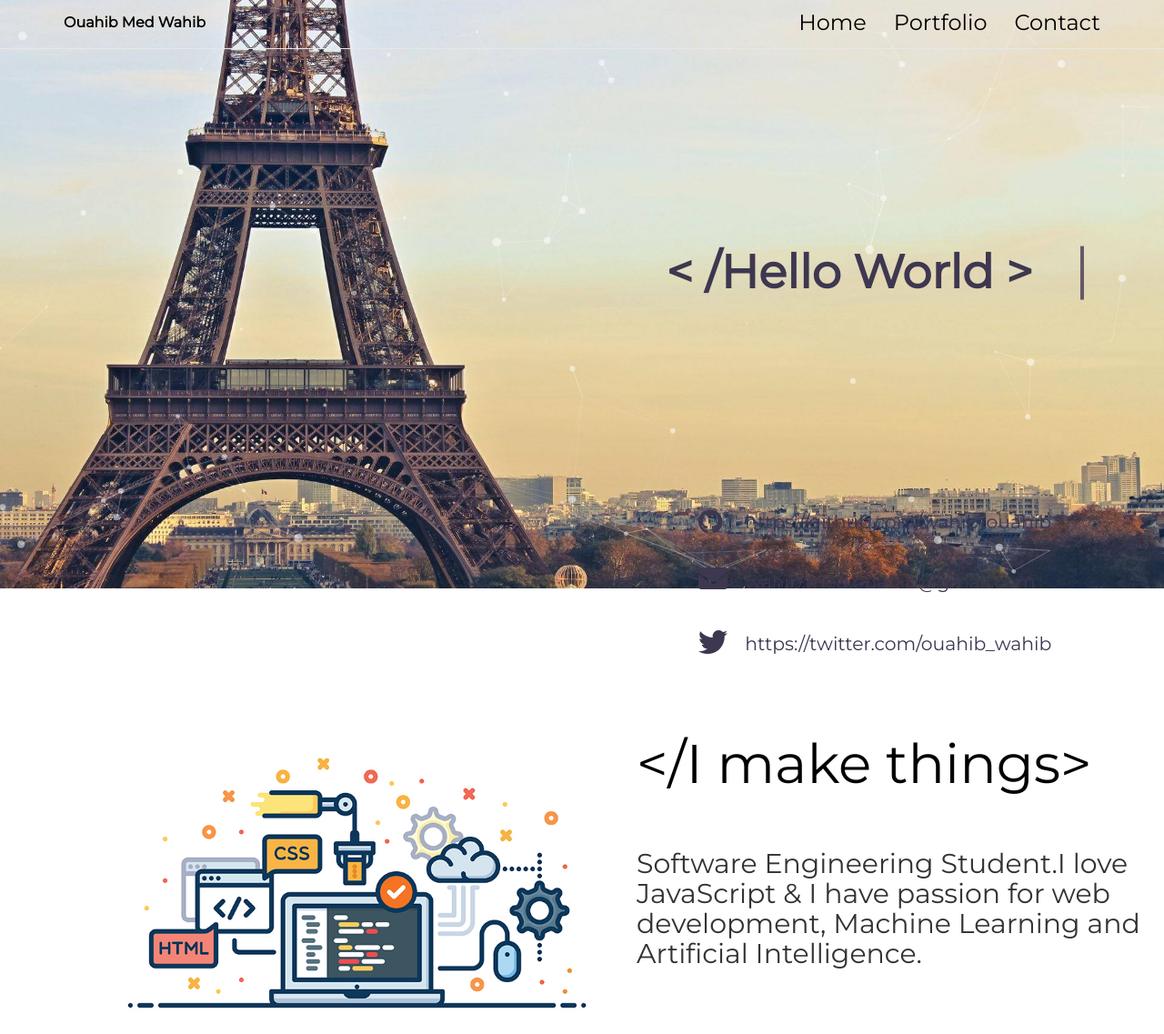
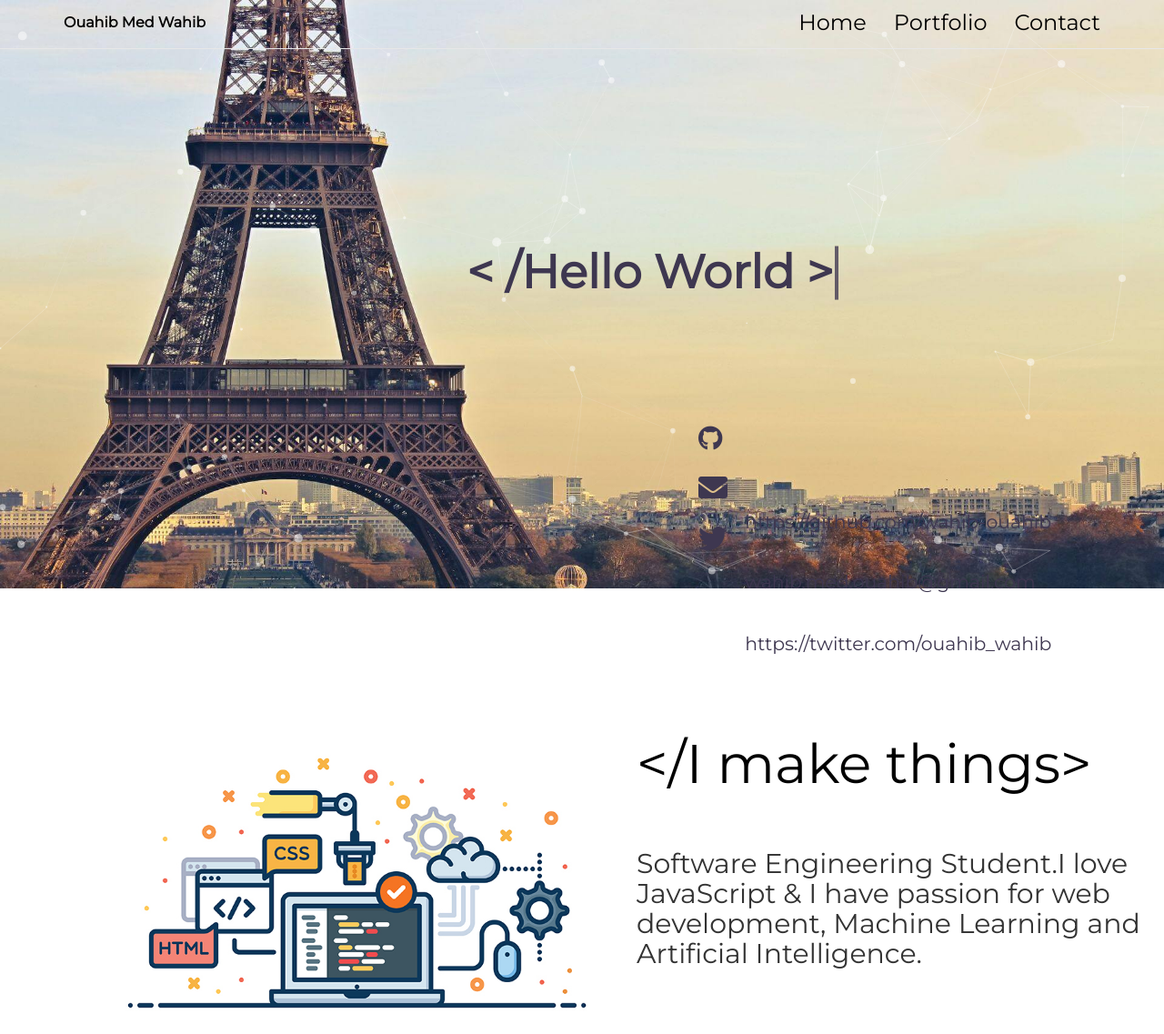
Before and after one commit to wahib-ouahib/host, a PHP site: page / in a window 1280 px wide. Shown: the top 1137 px of the page at 91% size. Run offline with PHP 8.4, Linux system fonts and the light colour scheme; some libraries are stand-ins or nearby versions; some web fonts are replaced.

Commit message:
fixing getting on the way pb

```diff
--- a/css/style.css
+++ b/css/style.css
@@ -188,21 +188,21 @@ footer{
 
 #fab1 {
   position: absolute;
-  top: 560px;
+  top: 58.5%;
   left: 60%;
   color: #3E3750;
 }
 
 .fas {
   position: absolute  ;
-  top: 620px;
+  top: 65%;
   left: 60%;
   color: #3E3750;
 }
 
 #fab2 {
   position: absolute  ;
-  top: 690px;
+  top: 72%;
   left: 60%;
   color: #3E3750;
 }
@@ -247,7 +247,7 @@ h3{
   font-size: 3.2em;
   position: absolute  ;
   top: 300px;
-  left:680px;
+  left:40%;
 
 }
 
@@ -785,7 +785,7 @@ label{
         width: 0;
   }
   to {
-        width: 18em;
+        width: 16em;
   }
 }
 
@@ -802,7 +802,7 @@ label{
         width: 0;
   }
   to {
-        width: 10em;
+        width: 8em;
   }
 }
 
```
